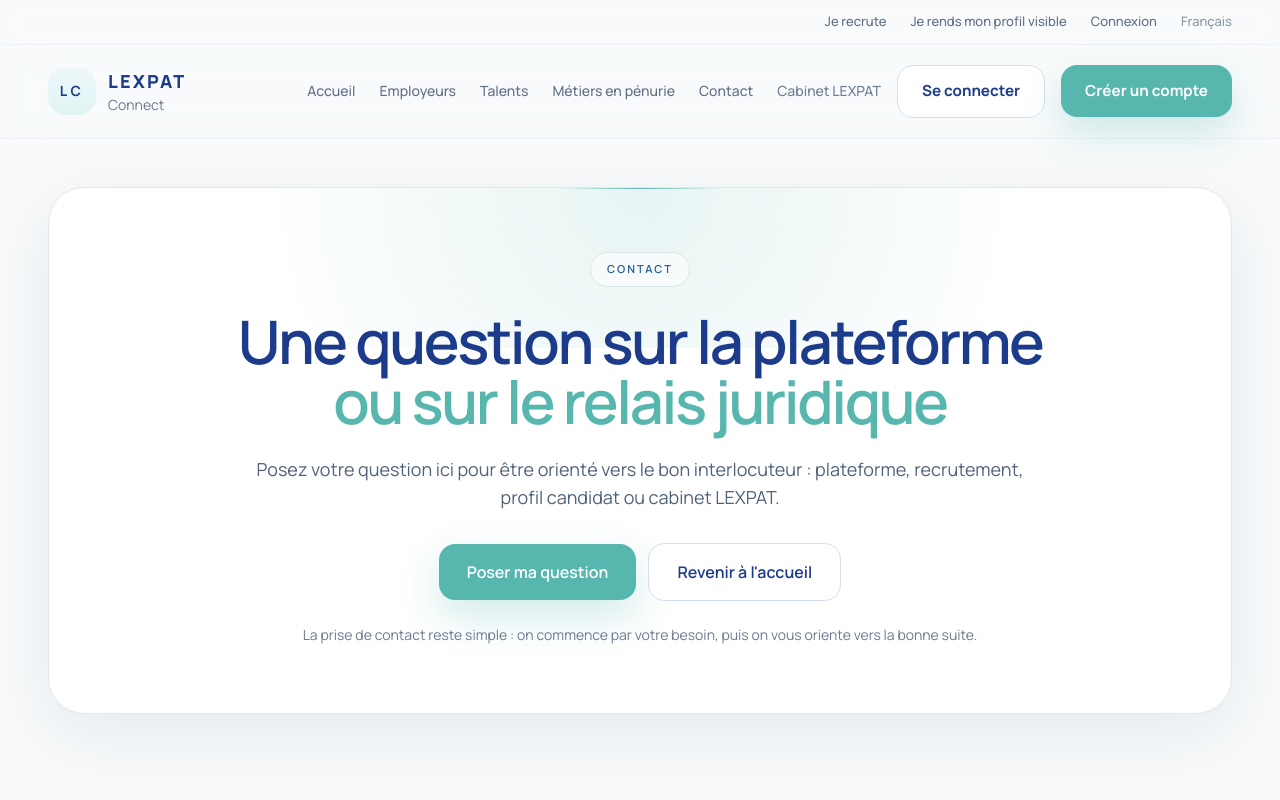
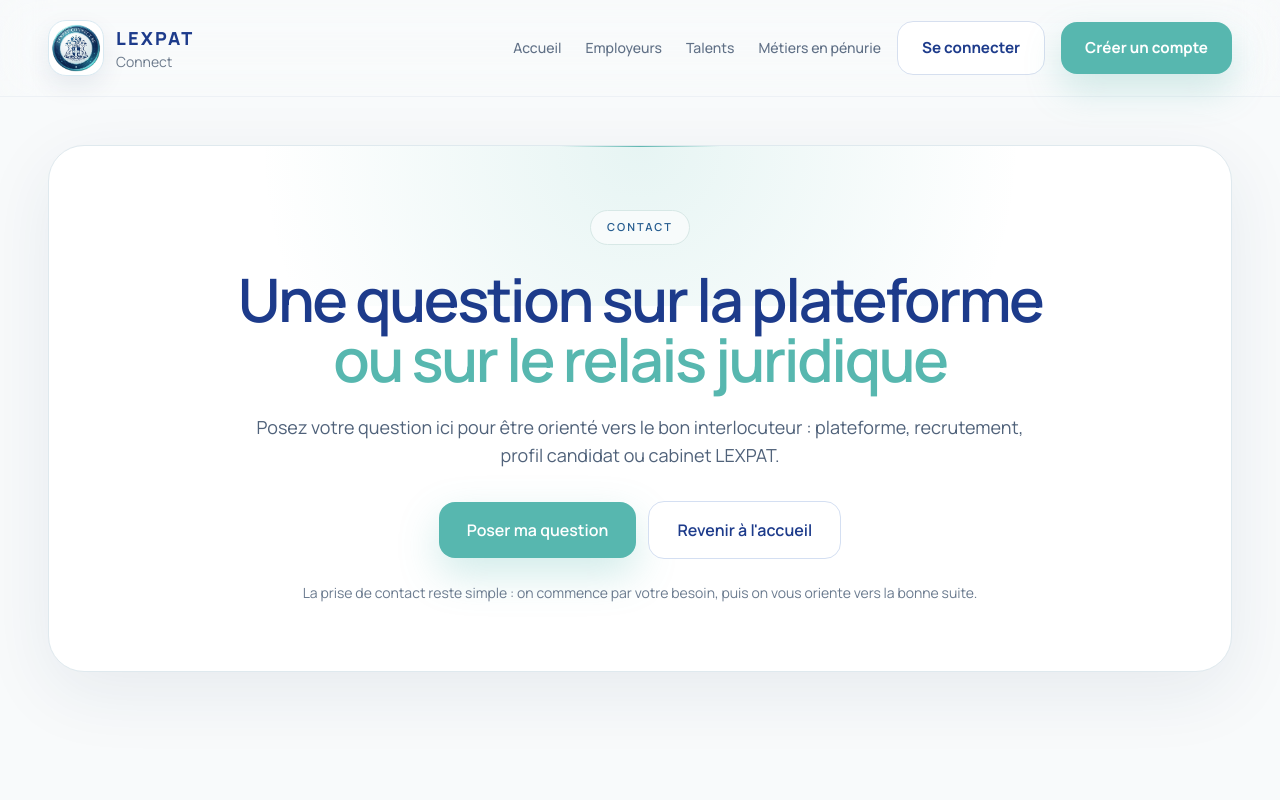
Before and after one commit to candicedebruyne10-boop/lexpat-connect, a Next.js app: page /contact in a window 1280 px wide. Shown: the top 800 px of the page. Built offline with nearby package versions, Linux system fonts and the light colour scheme.

Commit message:
Add brand assets and update homepage hero

```diff
--- a/app/layout.js
+++ b/app/layout.js
@@ -1,5 +1,6 @@
 import './globals.css';
 import Link from 'next/link';
+import Image from 'next/image';
 import { Manrope } from 'next/font/google';
 
 const manrope = Manrope({
@@ -14,10 +15,10 @@ export const metadata = {
 };
 
 const navigation = [
+  { href: '/', label: 'Accueil' },
   { href: '/employeurs', label: 'Employeurs' },
   { href: '/travailleurs', label: 'Talents' },
-  { href: '/metiers-en-penurie', label: 'Métiers en pénurie' },
-  { href: '/contact', label: 'Contact' }
+  { href: '/metiers-en-penurie', label: 'Métiers en pénurie' }
 ];
 
 export default function RootLayout({ children }) {
@@ -25,29 +26,18 @@ export default function RootLayout({ children }) {
     <html lang="fr" className={manrope.variable}>
       <body className="font-sans">
         <div className="shell">
-          <div className="border-b border-[#edf1f5] bg-white/88 backdrop-blur">
-            <div className="container-shell py-3">
-              <div className="flex flex-wrap items-center justify-center gap-x-6 gap-y-2 text-[13px] font-medium text-[#607086] sm:justify-end">
-                <Link href="/employeurs" className="transition hover:text-[#57b7af]">
-                  Je recrute
-                </Link>
-                <Link href="/travailleurs" className="transition hover:text-[#57b7af]">
-                  Je rends mon profil visible
-                </Link>
-                <Link href="/connexion" className="transition hover:text-[#57b7af]">
-                  Connexion
-                </Link>
-                <span className="text-[#8b99aa]">Français</span>
-              </div>
-            </div>
-          </div>
-
           <header className="sticky top-0 z-40 border-b border-[#edf1f5] bg-white/92 backdrop-blur-xl">
             <div className="container-shell py-5">
               <div className="flex items-center justify-between gap-4">
                 <Link href="/" className="flex items-center gap-3">
-                  <span className="inline-flex h-12 w-12 items-center justify-center rounded-[18px] bg-[linear-gradient(180deg,#eef7fb_0%,#dff4f1_100%)] text-sm font-bold tracking-[0.24em] text-[#1d3b8b]">
-                    LC
+                  <span className="relative inline-flex h-14 w-14 overflow-hidden rounded-[18px] border border-[#d9e9f1] bg-white shadow-[0_10px_24px_rgba(17,39,87,0.08)]">
+                    <Image
+                      src="/logo-lexpat-connect.png"
+                      alt="Logo LEXPAT Connect"
+                      fill
+                      className="object-cover"
+                      sizes="56px"
+                    />
                   </span>
                   <span>
                     <span className="block text-lg font-extrabold tracking-[0.12em] text-[#1d3b8b]">LEXPAT</span>
@@ -57,17 +47,11 @@ export default function RootLayout({ children }) {
 
                 <div className="hidden items-center gap-4 lg:flex">
                   <nav className="flex items-center gap-6 text-sm font-medium text-[#607086]">
-                    <Link href="/" className="transition hover:text-[#1d3b8b]">
-                      Accueil
-                    </Link>
                     {navigation.map((item) => (
                       <Link key={item.href} href={item.href} className="transition hover:text-[#1d3b8b]">
                         {item.label}
                       </Link>
                     ))}
-                    <Link href="/accompagnement-juridique" className="text-[#6e7f95] transition hover:text-[#1d3b8b]">
-                      Cabinet LEXPAT
-                    </Link>
                   </nav>
                   <Link href="/connexion" className="secondary-button">
                     Se connecter
@@ -92,12 +76,6 @@ export default function RootLayout({ children }) {
               </div>
 
               <nav className="mt-4 flex gap-2 overflow-x-auto pb-1 text-sm font-medium text-[#607086] lg:hidden">
-                <Link
-                  href="/"
-                  className="whitespace-nowrap rounded-full border border-[#e3eaf1] bg-white px-4 py-2 transition hover:border-[#cde2df] hover:text-[#57b7af]"
-                >
-                  Accueil
-                </Link>
                 {navigation.map((item) => (
                   <Link
                     key={item.href}
@@ -112,12 +90,6 @@ export default function RootLayout({ children }) {
                   className="whitespace-nowrap rounded-full border border-[#d7ece8] bg-[#f5fbfb] px-4 py-2 text-[#1d3b8b] transition hover:text-[#57b7af]"
                 >
                   Créer un compte
-                </Link>
-                <Link
-                  href="/accompagnement-juridique"
-                  className="whitespace-nowrap rounded-full border border-[#edf1f5] bg-[#fafcfd] px-4 py-2 text-[#6b7b8f] transition hover:text-[#1d3b8b]"
-                >
-                  Cabinet LEXPAT
                 </Link>
               </nav>
             </div>
--- a/components/Sections.js
+++ b/components/Sections.js
@@ -1,6 +1,7 @@
 "use client";
 
 import Link from "next/link";
+import Image from "next/image";
 import { useMemo, useState } from "react";
 
 /* ─────────────────────────────────────────────────────────────────────────────
@@ -12,6 +13,19 @@ export function HeroPremium({ primaryHref, secondaryHref }) {
     <section className="relative overflow-hidden pb-20 pt-16 sm:pb-24 lg:pb-32 lg:pt-24"
       style={{ background: "linear-gradient(135deg, #080f2e 0%, #0c1a4a 38%, #122060 65%, #1a2e7a 100%)" }}
     >
+      <div className="absolute inset-0">
+        <Image
+          src="/hero-accueil-lexpat-connect.png"
+          alt="Visualisation de la mise en relation entre employeurs belges et talents internationaux"
+          fill
+          priority
+          className="object-cover object-center opacity-35"
+          sizes="100vw"
+        />
+      </div>
+
+      <div className="absolute inset-0 bg-[linear-gradient(180deg,rgba(8,15,46,0.48)_0%,rgba(8,15,46,0.62)_30%,rgba(8,15,46,0.84)_68%,rgba(8,15,46,0.96)_100%)]" />
+
       {/* Decorative radial glows */}
       <div className="pointer-events-none absolute inset-0">
         <div className="absolute inset-x-0 top-0 h-[650px] bg-[radial-gradient(ellipse_90%_55%_at_50%_-5%,rgba(87,183,175,0.22),transparent)]" />
@@ -21,6 +35,18 @@ export function HeroPremium({ primaryHref, secondaryHref }) {
       </div>
 
       <div className="container-shell relative">
+        <div className="mb-8 flex justify-center">
+          <div className="relative h-24 w-24 overflow-hidden rounded-[28px] border border-white/10 bg-white shadow-[0_18px_40px_rgba(0,0,0,0.25)] sm:h-28 sm:w-28">
+            <Image
+              src="/logo-lexpat-connect.png"
+              alt="Logo LEXPAT Connect"
+              fill
+              className="object-cover"
+              sizes="112px"
+            />
+          </div>
+        </div>
+
         {/* Badge pill */}
         <div className="flex justify-center">
           <div className="inline-flex items-center gap-2.5 rounded-full border border-white/[0.12] bg-white/[0.06] px-5 py-2.5 text-[10px] font-bold uppercase tracking-[0.22em] text-[#9dd4d0] backdrop-blur-sm">
@@ -422,6 +448,8 @@ export function Hero({
   secondaryHref,
   secondaryLabel,
   note,
+  logoSrc,
+  logoAlt = "",
   stats = [],
   panels = []
 }) {
@@ -433,6 +461,19 @@ export function Hero({
           <div className="absolute left-1/2 top-0 h-px w-40 -translate-x-1/2 bg-gradient-to-r from-transparent via-[#60b8b1] to-transparent" />
 
           <div className="relative mx-auto max-w-5xl text-center">
+            {logoSrc ? (
+              <div className="mx-auto mb-5 flex justify-center">
+                <div className="relative h-24 w-24 overflow-hidden rounded-[28px] border border-[#dce7ef] bg-white shadow-[0_18px_40px_rgba(17,39,87,0.08)] sm:h-28 sm:w-28">
+                  <Image
+                    src={logoSrc}
+                    alt={logoAlt}
+                    fill
+                    className="object-cover"
+                    sizes="112px"
+                  />
+                </div>
+              </div>
+            ) : null}
             <p className="inline-flex items-center justify-center rounded-full border border-[#d7e8e6] bg-[#f7fbfb] px-4 py-2 text-[11px] font-semibold uppercase tracking-[0.18em] text-[#255c8f]">
               {badge}
             </p>
```
Also changed, not shown: public/logo-lexpat-connect.png (added), 1 other file (tests, documents, lock files or other folders).
